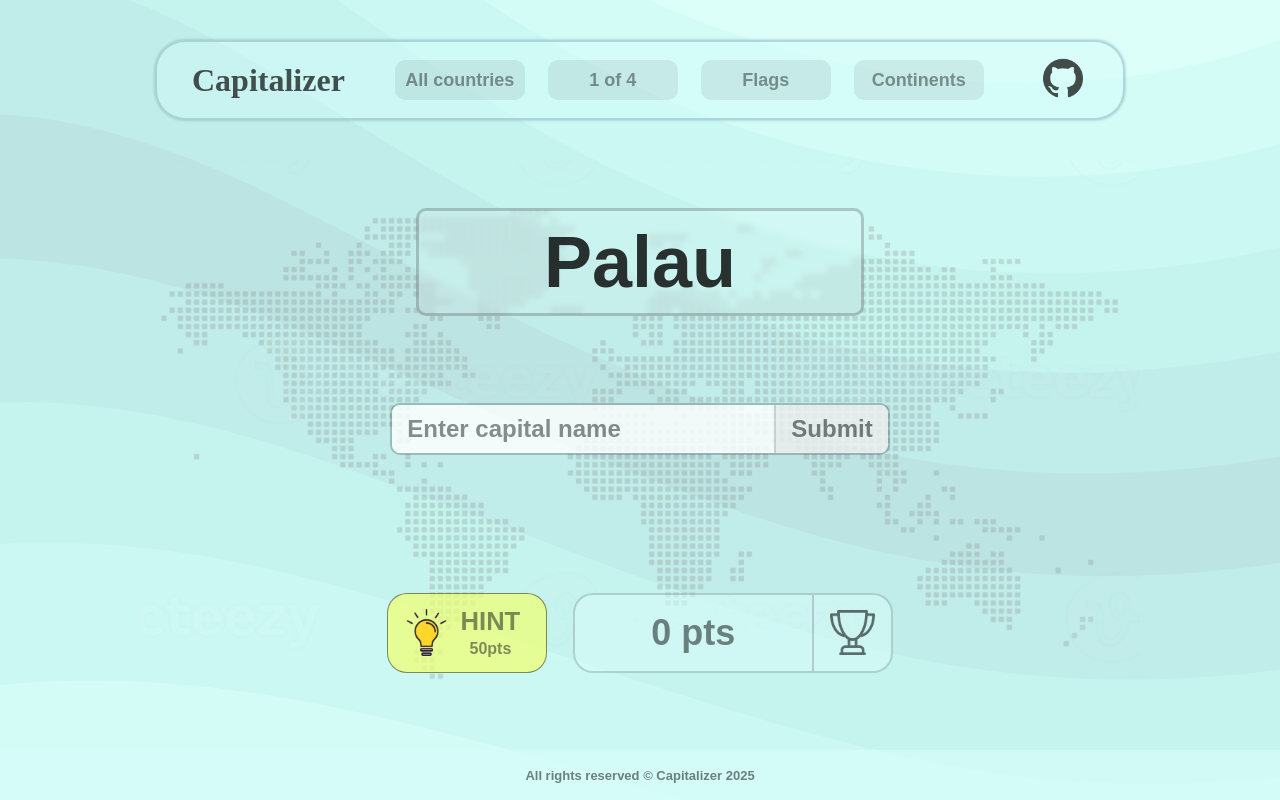
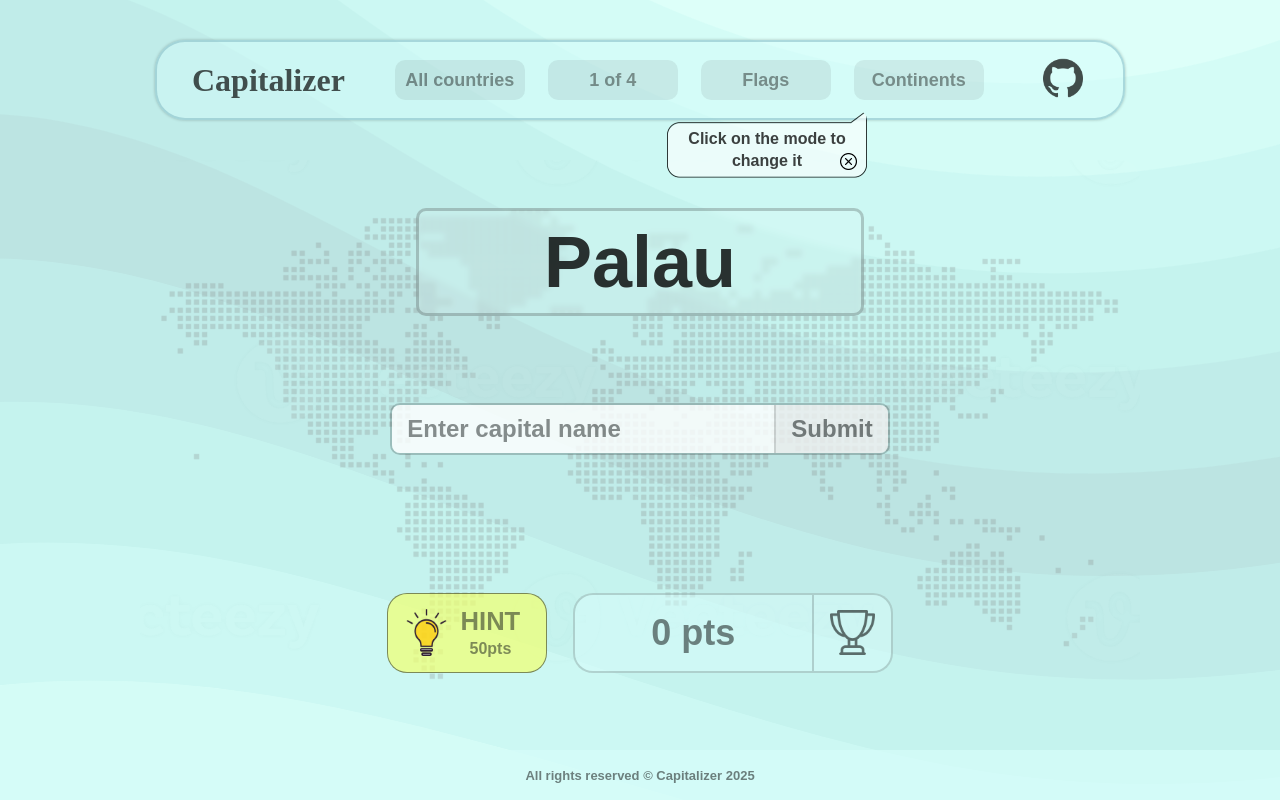
Before and after one commit to alecs007/Capitalizer, a React (Vite) app: page / in a window 1280 px wide. Built offline with nearby package versions, Linux system fonts and the light colour scheme; a web font is replaced by a local one.

Commit message:
Added notification

```diff
--- a/src/components/Header/Header.css
+++ b/src/components/Header/Header.css
@@ -12,6 +12,7 @@
   display: flex;
   align-items: center;
   justify-content: space-between;
+  z-index: 100;
 }
 .header_p {
   display: flex;
@@ -80,6 +81,42 @@
 .mode.active {
   border: 2px solid rgba(0, 0, 0, 0.5);
   transform: scale(0.97);
+}
+.notification {
+  background: url("../../assets/notification.png");
+  background-size: cover;
+  background-position: center;
+  position: fixed;
+  bottom: -67px;
+  right: 20vw;
+  width: 200px;
+  height: 75px;
+  border-radius: 10px;
+  font-family: sans-serif;
+  font-weight: 600;
+  display: flex;
+  align-items: center;
+  justify-content: center;
+  padding: 0px 10px;
+  color: rgba(0, 0, 0, 0.75);
+  transition: all 1s ease-in-out;
+  text-align: center;
+  line-height: 22px;
+  p {
+    margin-top: 5px;
+  }
+}
+.notification_close {
+  background: url("../../assets/x-mark.png");
+  background-size: cover;
+  background-position: center;
+  height: 17px;
+  width: 17px;
+  position: absolute;
+  bottom: 15px;
+  right: 10px;
+  border: none;
+  cursor: pointer;
 }
 
 @media screen and (max-width: 970px) {
--- a/src/components/Header/Header.jsx
+++ b/src/components/Header/Header.jsx
@@ -1,5 +1,5 @@
 import "./Header.css";
-import { useState } from "react";
+import { useEffect, useState } from "react";
 import { Link } from "react-router-dom";
 import Slider from "react-slick";
 import "slick-carousel/slick/slick.css";
@@ -8,15 +8,24 @@ import github from "../../assets/github.png";
 
 const Header = () => {
   const [selected, setSelected] = useState(null);
+  const [showNotification, setShowNotification] = useState(false);
 
   const handleSelect = (event) => {
     setSelected(event);
   };
 
+  useEffect(() => {
+    const hasVisited = localStorage.getItem("hasVisited");
+    if (!hasVisited) {
+      setShowNotification(true);
+      localStorage.setItem("hasVisited", "true");
+    }
+  }, []);
+
   const settings = {
     dots: false,
     infinite: false,
-    speed: 150,
+    speed: 700,
     slidesToShow: 4,
     slidesToScroll: 1,
     arrows: true,
@@ -44,6 +53,7 @@ const Header = () => {
           slidesToShow: 1,
           slidesToScroll: 1,
           arrows: true,
+          speed: 150,
         },
       },
     ],
@@ -105,6 +115,15 @@ const Header = () => {
           <img src={github} alt="github" />
         </a>
       </div>
+      {showNotification && (
+        <div className="notification">
+          <p>Click on the mode to change it</p>
+          <button
+            className="notification_close"
+            onClick={() => setShowNotification(false)}
+          ></button>
+        </div>
+      )}
     </div>
   );
 };
```
Also changed, not shown: src/assets/notification.png (added), src/assets/x-mark.png (added).
